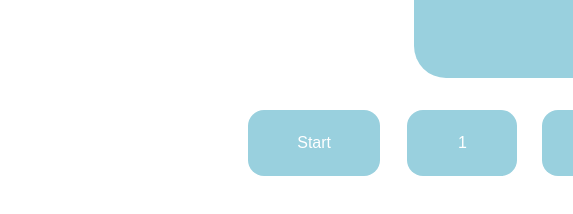
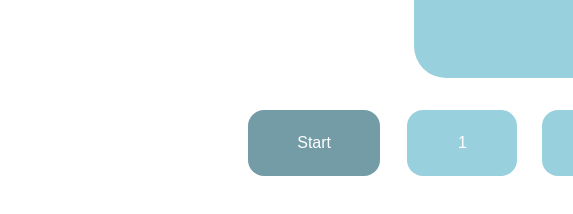
Before and after one commit to danielescate/cardio-party, a plain HTML site: page index.html in a window 1280 px wide. In both pictures the pointer is over the element "Start". Shown: the part 570-784 px from the top of the page, 0-573 px from the left. Drawn offline with Linux system fonts and the light colour scheme; a web font is replaced by a local one.

Commit message:
Update main.css

```diff
--- a/css/main.css
+++ b/css/main.css
@@ -103,7 +103,7 @@ iframe {
     text-align: center;
 }
 
-.active, .slide:hover {
+.active, .show:hover {
     background-color: #739CA7;
 }
 
```
